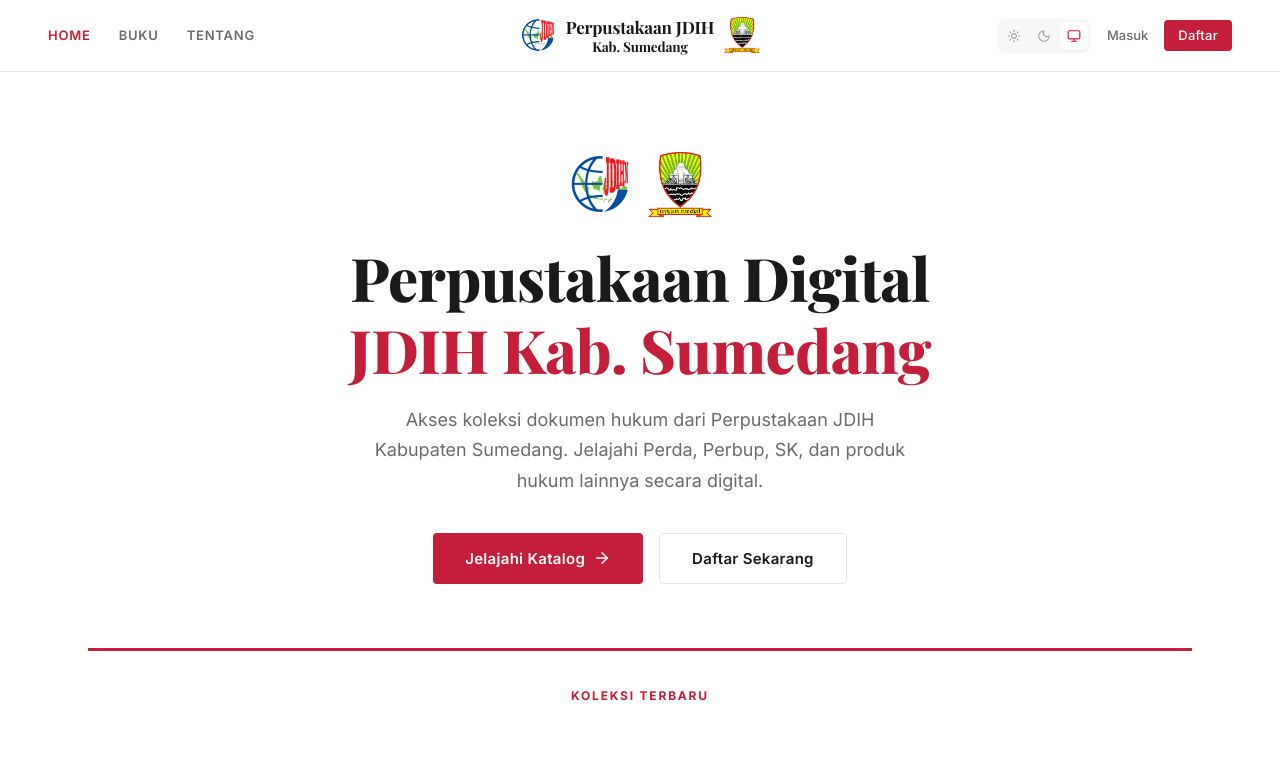
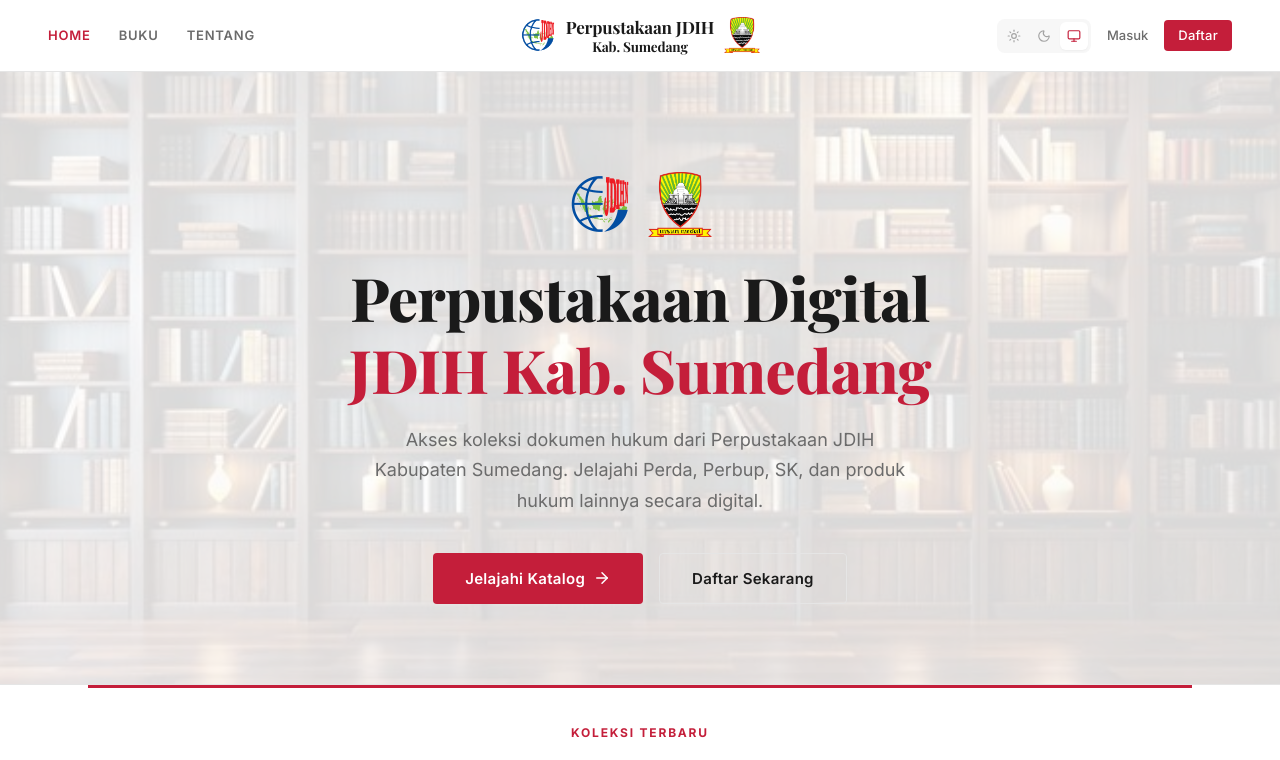
Before and after one commit to joelaey/perpustakaan-jdih-frontend, a Next.js app: page / in a window 1280 px wide. Shown: the top 760 px of the page. Built offline with nearby package versions, Linux system fonts and the light colour scheme; no server answers; a web font is replaced by a local one.

Commit message:
style: add elegant home library background to hero sections

```diff
--- a/app/globals.css
+++ b/app/globals.css
@@ -486,8 +486,37 @@
 
 /* --- Hero --- */
 .hero {
+    position: relative;
     text-align: center;
-    padding: calc(var(--navbar-height) + 80px) 24px 64px;
+    padding: calc(var(--navbar-height) + 100px) 24px 80px;
+    margin: 0 auto;
+    background-image: url('/elegant-home-library.jpeg');
+    background-size: cover;
+    background-position: center;
+    background-attachment: fixed;
+    border-bottom: 1px solid var(--border);
+    overflow: hidden;
+}
+
+.hero::before {
+    content: '';
+    position: absolute;
+    inset: 0;
+    background: var(--background);
+    opacity: 0.85;
+    /* Adjust opacity for fade effect */
+    z-index: 0;
+}
+
+/* Dark mode specific overlay */
+[data-theme="dark"] .hero::before {
+    background: linear-gradient(180deg, rgba(17, 17, 17, 0.8) 0%, rgba(17, 17, 17, 0.95) 100%);
+    opacity: 1;
+}
+
+.hero-content {
+    position: relative;
+    z-index: 1;
     max-width: 800px;
     margin: 0 auto;
 }
@@ -1463,17 +1492,28 @@
 .tentang-hero {
     position: relative;
     text-align: center;
-    padding: calc(var(--navbar-height) + 80px) 24px 80px;
-    background: linear-gradient(135deg, #1a1a1a 0%, #2d1420 40%, #3d1a2a 60%, #1a1a1a 100%);
+    padding: calc(var(--navbar-height) + 100px) 24px 80px;
+    background-image: url('/elegant-home-library.jpeg');
+    background-size: cover;
+    background-position: center;
+    background-attachment: fixed;
     overflow: hidden;
+    border-bottom: 1px solid var(--border);
 }
 
 .tentang-hero::before {
     content: '';
     position: absolute;
     inset: 0;
-    background: radial-gradient(ellipse at 50% 0%, rgba(196, 30, 58, 0.15) 0%, transparent 70%);
+    /* Red-tinted overlay for about page */
+    background: linear-gradient(135deg, rgba(26, 26, 26, 0.85) 0%, rgba(45, 20, 32, 0.9) 40%, rgba(61, 26, 42, 0.9) 60%, rgba(26, 26, 26, 0.85) 100%);
+    opacity: 1;
+    z-index: 0;
     pointer-events: none;
+}
+
+[data-theme="light"] .tentang-hero::before {
+    background: linear-gradient(135deg, rgba(255, 255, 255, 0.85) 0%, rgba(250, 240, 242, 0.9) 40%, rgba(245, 235, 238, 0.9) 60%, rgba(255, 255, 255, 0.85) 100%);
 }
 
 .tentang-hero-content {
--- a/app/page.tsx
+++ b/app/page.tsx
@@ -42,6 +42,7 @@
 
       {/* Hero */}
       <section className="hero animate-in">
+        <div className="hero-content">
           <div style={{ display: 'flex', alignItems: 'center', justifyContent: 'center', gap: 16, marginBottom: 24 }}>
             <Image src="/logo-app.png" alt="JDIH" width={64} height={64} />
             <Image src="/lambang-sumedang.png" alt="Kabupaten Sumedang" width={64} height={64} />
@@ -61,6 +62,7 @@
             <Link href="/register" className="btn btn-outline btn-lg">
               Daftar Sekarang
             </Link>
+          </div>
         </div>
       </section>
 
```
Also changed, not shown: public/elegant-home-library.jpeg (added). Lines whose indentation alone changed are shown as unchanged.
